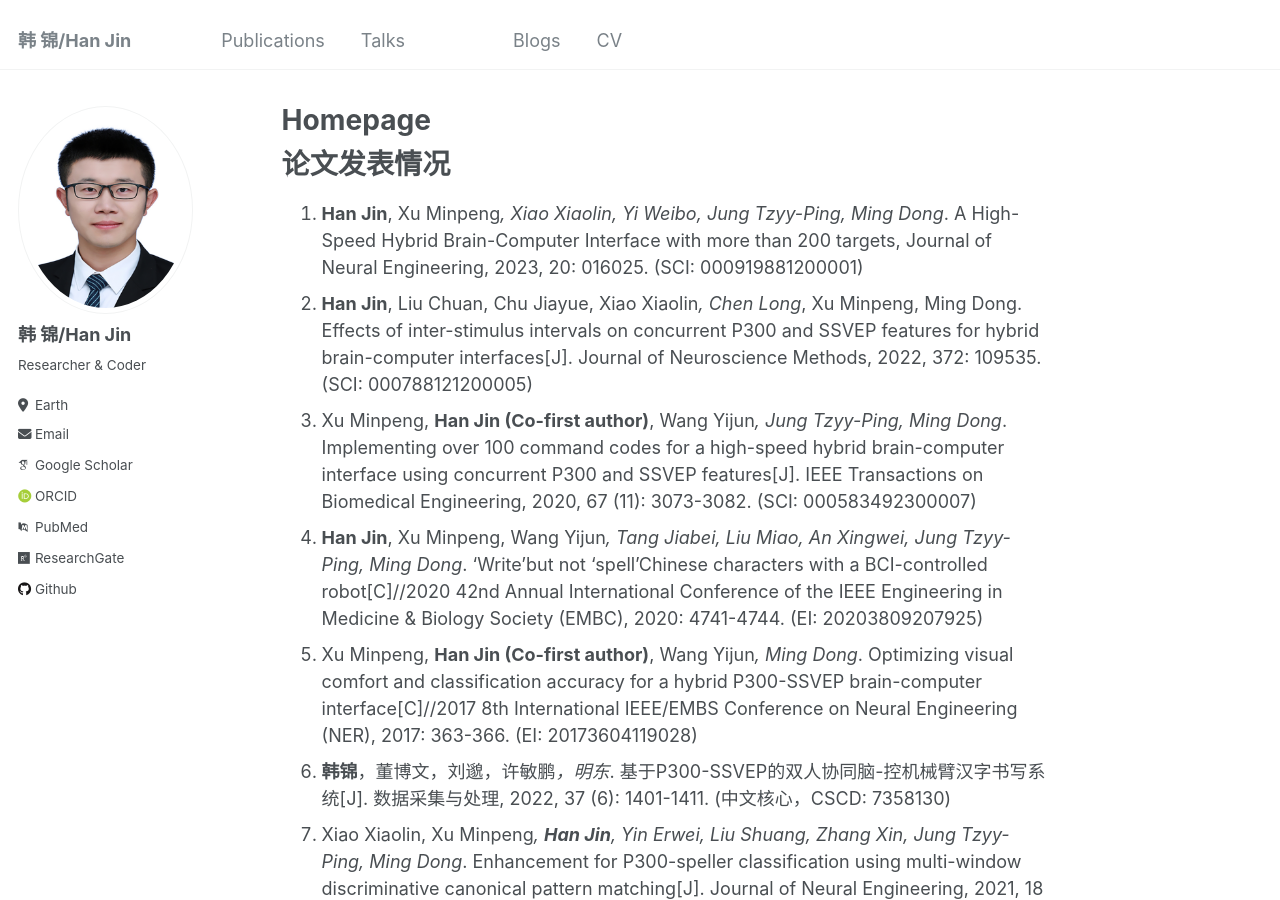
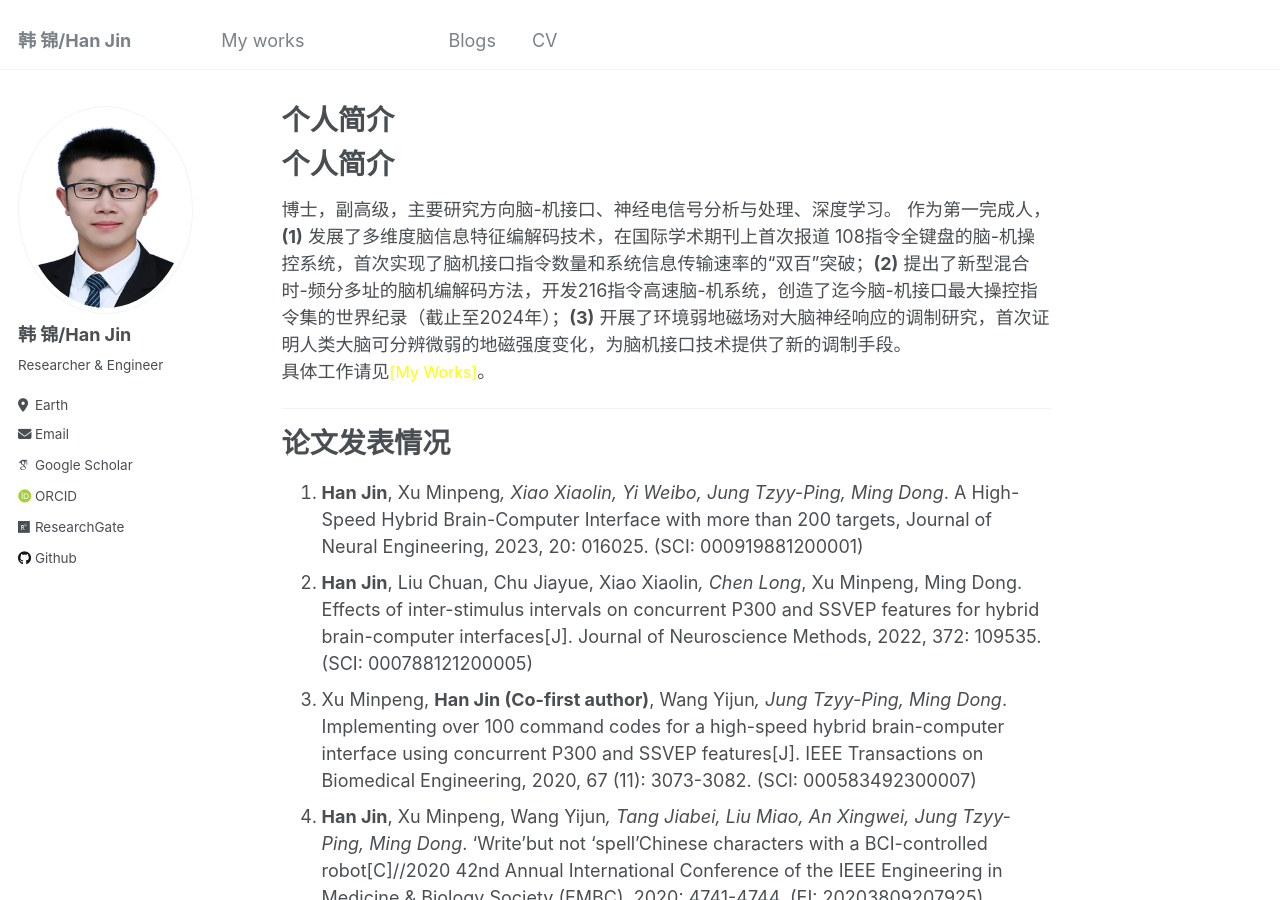
Before and after one commit to OrionHH/OrionHH.github.io, a Jekyll site: the page built from _pages/about.md, in a window 1280 px wide and 900 px high. Built offline with Jekyll 4.4.1, drawn with Linux system fonts in a browser that asks for light colours; some web fonts are replaced; our own code applies the rules of GitHub Pages for plain Markdown files.

Commit message:
no message

```diff
--- a/_config.yml
+++ b/_config.yml
@@ -11,7 +11,7 @@
 title                    : "韩 锦/Han Jin"
 title_separator          : "-"
 name                     : &name "韩 锦"
-description              : &description "Researcher & Coder"
+description              : &description "Researcher & Engineer"
 url                      : https://orionhh.github.io/ # the base hostname & protocol for your site e.g. "https://mmistakes.github.io"
 baseurl                  : "" # the subpath of your site, e.g. "/blog"
 repository               : "OrionHH/OrionHH.github.io"
@@ -24,11 +24,11 @@
   avatar           : "profile.png"
   name             : "韩 锦/Han Jin"
   pronouns         : # example: "she/her"
-  bio              : "Researcher & Coder"
+  bio              : "Researcher & Engineer"
   location         : "Earth"
   employer         : # "XXX"
   uri              : # URL
-  email            : "jinhan9165@163.com / jinhan9165@gmail.com"
+  email            : "jinhan9165@gmail.com"
 
   # Academic websites
   arxiv            : # URL - Update with the correct link to your profile
@@ -36,14 +36,14 @@
   impactstory      : # URL
   orcid            : "https://orcid.org/0000-0002-6912-1738"
   semantic         : # URL
-  pubmed           : "https://pubmed.ncbi.nlm.nih.gov/?term=Han+J&cauthor_id=36608342"
+  pubmed           : # "https://pubmed.ncbi.nlm.nih.gov/?term=Han+J&cauthor_id=36608342"
   researchgate     : "https://www.researchgate.net/profile/Jin-Han-12"
 
   # Repositories and software development
   bitbucket        : # Username - Update with your username on the site
   codepen          : # Username
   dribbble         : # Username
-  github           : "academicpages"
+  github           : "https://github.com/OrionHH"
   kaggle           : # Username
   stackoverflow    : # User number or user number and name (i.e., use "1" or "1/jeff-atwood")
 
--- a/_data/navigation.yml
+++ b/_data/navigation.yml
@@ -1,10 +1,10 @@
 # main links links
 main:
-  - title: "Publications"
+  - title: "My works"
     url: /publications/
 
-  - title: "Talks"
-    url: /talks/
+  - title: # "Talks"
+    url: # /talks/
 
   - title: # "Teaching"
     url: # /teaching/
--- a/_pages/about.md
+++ b/_pages/about.md
@@ -1,10 +1,17 @@
 ---
 permalink: /
-title: "Homepage"
+title: # "Homepage"
 author_profile: true
 redirect_from:
   - /about/
   - /about.html
+---
+
+# 个人简介
+博士，副高级，主要研究方向脑-机接口、神经电信号分析与处理、深度学习。
+作为第一完成人，**(1)** 发展了多维度脑信息特征编解码技术，在国际学术期刊上首次报道 108指令全键盘的脑-机操控系统，首次实现了脑机接口指令数量和系统信息传输速率的“双百”突破；**(2)** 提出了新型混合时-频分多址的脑机编解码方法，开发216指令高速脑-机系统，创造了迄今脑-机接口最大操控指令集的世界纪录（截止至2024年）；**(3)** 开展了环境弱地磁场对大脑神经响应的调制研究，首次证明人类大脑可分辨微弱的地磁强度变化，为脑机接口技术提供了新的调制手段。
+具体工作请见<font color=yellow size=3>[My Works]</font>。
+
 ---
 
 # 论文发表情况
@@ -25,10 +32,9 @@
 15. 刘邈, 林超, **韩锦**, 肖晓琳, 许敏鹏, 明东. 基于P300特征的脑-机接口解码算法研究综述[J]. 信号处理, 2023, 39(8): 1367-1385.
 16. Xiao Xiaolin, Wen Shengfu., **Han Jin**, Yang Man, Yin Erwei, Xu Minpeng*, Ming Dong. A BCI Speller with 120 Commands Encoded by Hybrid P300 and SSVEP Features[C]//In International Workshop on Human Brain and Artificial Intelligence, 2022: 220-228. Singapore: Springer Nature Singapore.
 17. Li Wenxi, Liu Miao, **Han Jin**, and An Xingwei. Research on High-Instruction-Set Visual Brain-Computer Interface Based on Eye-Tracking Monitoring [C]//In Proceedings of the 2023 10th International Conference on Biomedical and Bioinformatics Engineering, 2023: 118-124.
-
+---
 
 # 科技奖励及获奖情况
-
 1. 2023年，世界机器人大赛锦标赛——BCI脑控机器人大赛，青年论文 三等奖；
 2. 2023年，获天津大学“精仪之星”青年榜样——“科创之星”称号；
 3. 2022年，天津大学优秀毕业生；
@@ -38,6 +44,7 @@
 7. 2019年，项目“脑控全键盘字符拼写系统”**获2019中国智慧健康医疗创新成果**；
 8. 2018年，康复工程学术大会暨国际康复工程高峰论坛，优秀论文奖；
 9. 2017年，天津大学校三好学生。
+---
 
 # 主持或参与项目情况
 1. 中华人民共和国工业和信息化部，2023年未来产业创新任务揭榜挂帅脑机接口方向项目，主持；
```
Also changed, not shown: images/profile.jpg (deleted).
